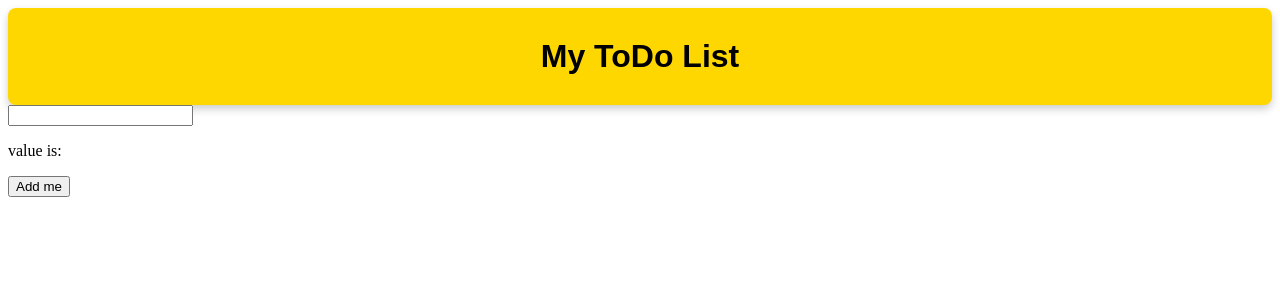
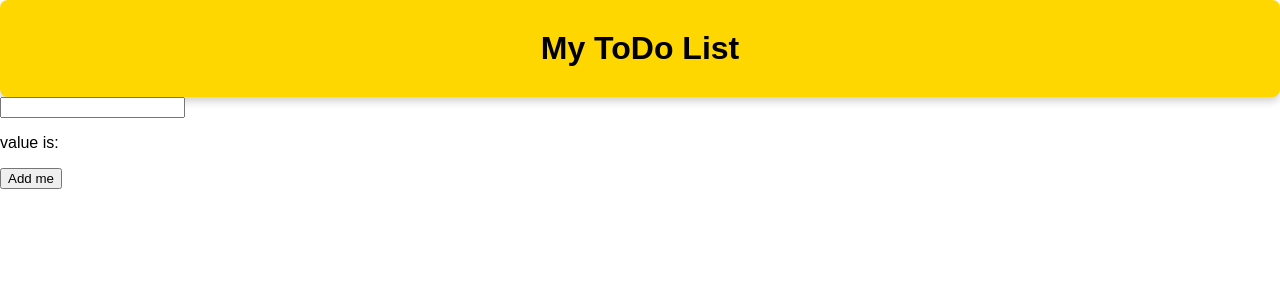
Before and after one commit to rakibalhasan2017/ToDoList, a React (Vite) app: page / in a window 1280 px wide. Shown: the top 300 px of the page. Built offline with nearby package versions, Linux system fonts and the light colour scheme.

Commit message:
wanted to style form and todolist item as a 2 different component. so divide this 2 component and make individual 2 component file(form and todolist).

```diff
--- a/src/App.jsx
+++ b/src/App.jsx
@@ -1,6 +1,6 @@
 import Header from "./Components/Header"
 import Todo from "./Components/Todo"
-
+import './app.css'
 function App() {
   return (
     <>
--- /dev/null
+++ b/src/Components/Form.jsx
@@ -0,0 +1,22 @@
+import { useState } from "react"
+export default function Form({todos, seTtodos}) {
+    const [item, seTitem] = useState("");
+    function handleclick(event) {
+        event.preventDefault();
+        seTtodos([...todos, item]);
+        seTitem("");
+    }
+    return (
+        <form>
+        <input
+         type="text"
+         value = {item}
+         onChange={(event) => {seTitem(event.target.value)}}
+         />
+         <p>value is: {item}</p>
+         <button onClick={handleclick} type="submit">
+          Add me
+         </button>
+    </form>
+    )
+}
--- a/src/Components/Todo.jsx
+++ b/src/Components/Todo.jsx
@@ -1,33 +1,13 @@
 import { useState } from "react"
-import TodoItem from "./TodoItem";
+import Form from "./Form";
+import Todolist from "./Todolist";
 
 export default function() {
-    const [item, seTitem] = useState("");
     const [todos, seTtodos] = useState([]);
-    function handleclick(event) {
-        event.preventDefault();
-        seTtodos([...todos, item]);
-        seTitem("");
-    }
     return (
         <div>
-            <form>
-                <input
-                 type="text"
-                 value = {item}
-                 onChange={(event) => {seTitem(event.target.value)}}
-                 />
-                 <p>value is: {item}</p>
-                 <button onClick={handleclick}>
-                  Add me
-                 </button>
-            </form>
-            <ol>
-            {todos.map((todo) => (
-              <TodoItem key={todo} todo = {todo}/>
-            ))}
-            </ol>
-
+            <Form todos = {todos} seTtodos = {seTtodos} />
+            <Todolist todos = {todos} />
         </div>
     )
 }
--- /dev/null
+++ b/src/Components/Todolist.jsx
@@ -0,0 +1,12 @@
+import TodoItem from "./TodoItem";
+export default function Todolist({todos}) {
+    return (
+        <div>
+             <ol>
+            {todos.map((todo) => (
+              <TodoItem key={todo} todo = {todo}/>
+            ))}
+            </ol>
+        </div>
+    )
+}
--- /dev/null
+++ b/src/app.css
@@ -0,0 +1,4 @@
+body {
+    margin: 0;
+    font-family: sans-serif;
+}
```
